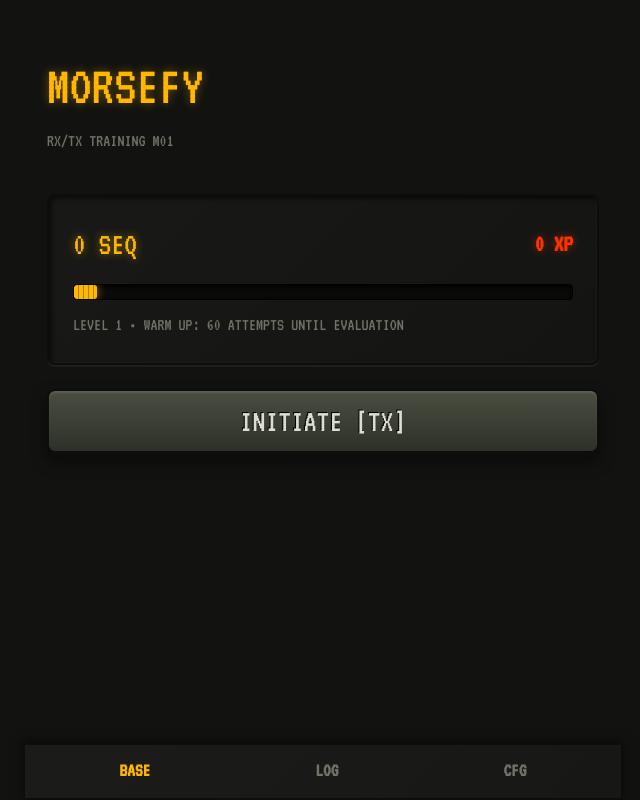
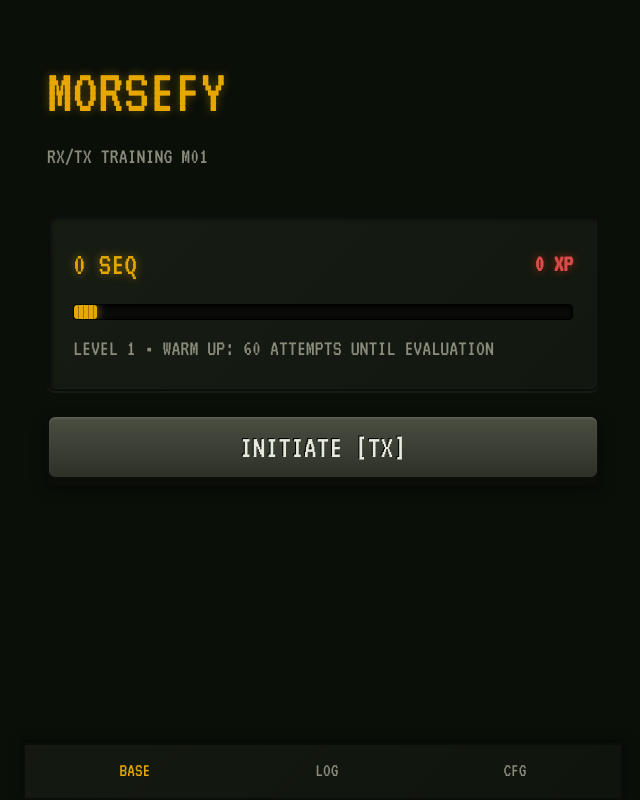
Before and after one commit to ozlphrt/Morsefy, a website built with Vite: page index.html in a window 1280 px wide. Shown: the whole page, without its empty margins (317-957 px from the left). Built offline with nearby package versions, Linux system fonts and the light colour scheme.

Commit message:
style: Refine tactical colors, enhance contrast and button lights

```diff
--- a/src/ui/DrillController.js
+++ b/src/ui/DrillController.js
@@ -134,8 +134,8 @@ export class DrillController {
 
         const btns = this.ui.choices.querySelectorAll('button');
         btns.forEach(btn => {
-            if (btn.textContent === target) btn.style.background = 'var(--accent-success)';
-            else if (btn.textContent === selected && !isCorrect) btn.style.background = 'var(--accent-danger)';
+            if (btn.textContent === target) btn.classList.add('btn-lit-success');
+            else if (btn.textContent === selected && !isCorrect) btn.classList.add('btn-lit-danger');
             btn.disabled = true;
         });
 
--- a/style.css
+++ b/style.css
@@ -1,20 +1,20 @@
 :root {
-  --bg-primary: #121310;
-  --bg-secondary: #171815;
-  --bg-tertiary: #1f211d;
+  --bg-primary: #0a0f08;
+  --bg-secondary: #0f140c;
+  --bg-tertiary: #131a10;
 
-  --accent-primary: #ffb700;
+  --accent-primary: #e6a800;
   --accent-secondary: #dcded3;
-  --accent-success: #33ff33;
-  --accent-warning: #ffb700;
-  --accent-danger: #ff3300;
+  --accent-success: #4cc94c;
+  --accent-warning: #e6a800;
+  --accent-danger: #db4d4d;
 
-  --text-primary: #dcded3;
-  --text-secondary: #a19d8e;
-  --text-muted: #727367;
+  --text-primary: #e8eade;
+  --text-secondary: #b5b1a1;
+  --text-muted: #8a8b7c;
 
-  --glass-bg: #141512;
-  --glass-border: #0d0e0c;
+  --glass-bg: #12180f;
+  --glass-border: #0a0d08;
   --glass-shadow: inset 2px 2px 5px rgba(0, 0, 0, 0.8), inset -1px -1px 2px rgba(255, 255, 255, 0.05), 0 2px 0 rgba(255, 255, 255, 0.05);
 
   --font-main: 'VT323', monospace;
@@ -202,21 +202,21 @@ input:checked+.slider:before {
 
 /* Typography */
 h1 {
-  font-size: 3.5rem;
+  font-size: 4rem;
   font-weight: normal;
   color: var(--accent-primary);
-  text-shadow: 0 0 10px rgba(255, 183, 0, 0.4);
+  text-shadow: 0 0 10px rgba(230, 168, 0, 0.4);
 }
 
 h2 {
-  font-size: 2rem;
+  font-size: 2.5rem;
   font-weight: normal;
 }
 
 .text-muted {
   color: var(--text-muted);
   text-transform: uppercase;
-  font-size: 1.1rem;
+  font-size: 1.4rem;
 }
 
 /* Buttons */
@@ -254,8 +254,25 @@ button.secondary {
 }
 
 button.secondary:hover {
-  background: linear-gradient(to bottom, #464a3d, #2a2d25);
+  background: linear-gradient(to bottom, #42463e, #272a24);
   color: var(--text-primary);
+}
+
+/* Lit Plastic Button States */
+.btn-lit-success {
+  background: #367d36 !important;
+  color: #ffffff !important;
+  border-color: #4dc24d !important;
+  box-shadow: inset 0 2px 8px rgba(255, 255, 255, 0.3), inset 0 -4px 10px rgba(0, 0, 0, 0.4), 0 0 15px rgba(54, 125, 54, 0.6) !important;
+  text-shadow: 0 0 5px rgba(255, 255, 255, 0.5) !important;
+}
+
+.btn-lit-danger {
+  background: #992c2c !important;
+  color: #ffffff !important;
+  border-color: #d64545 !important;
+  box-shadow: inset 0 2px 8px rgba(255, 255, 255, 0.3), inset 0 -4px 10px rgba(0, 0, 0, 0.4), 0 0 15px rgba(153, 44, 44, 0.6) !important;
+  text-shadow: 0 0 5px rgba(255, 255, 255, 0.5) !important;
 }
 
 /* Navigation Base */
@@ -276,14 +293,15 @@ button.secondary:hover {
 
 .nav-item {
   color: var(--text-muted);
-  font-size: 0.8rem;
-  font-weight: 600;
+  font-size: 1.4rem;
+  font-weight: normal;
   text-decoration: none;
   display: flex;
   flex-direction: column;
   align-items: center;
   gap: 4px;
   transition: color var(--transition-fast);
+  text-transform: uppercase;
 }
 
 .nav-item.active {
```
